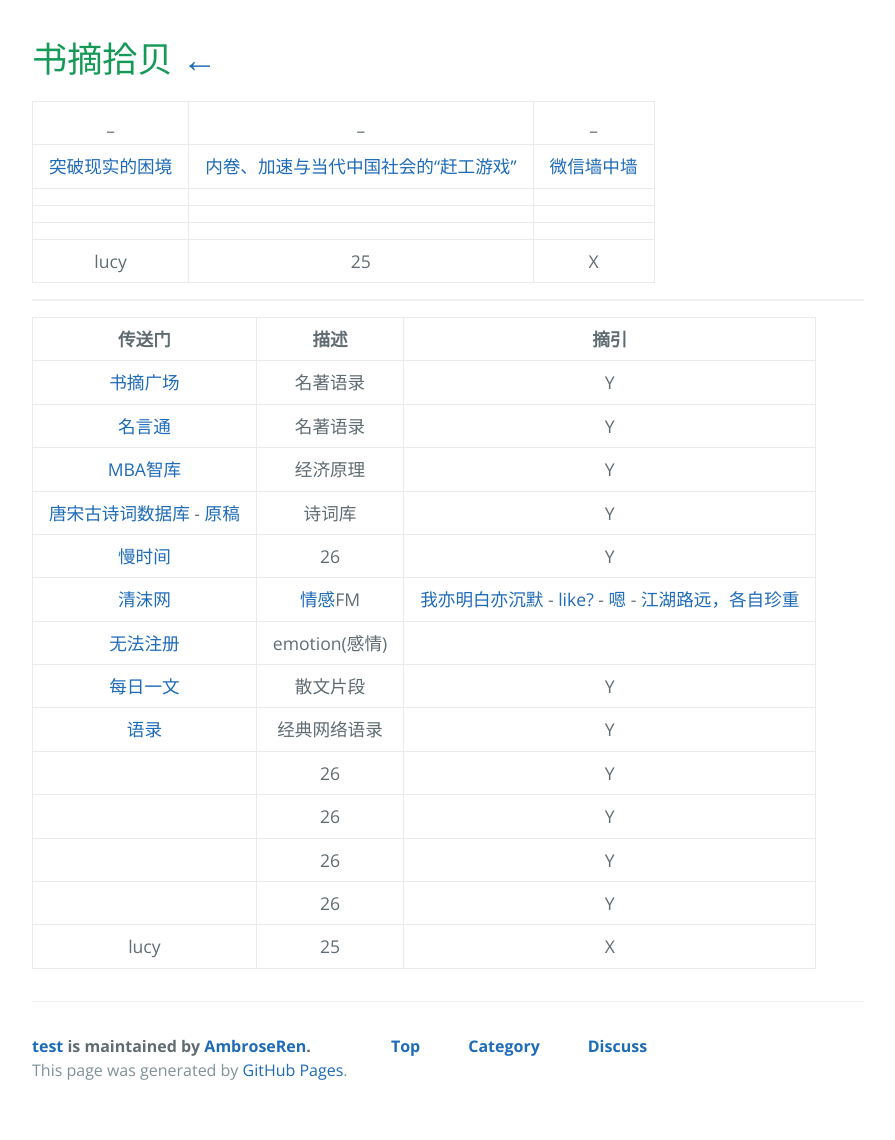
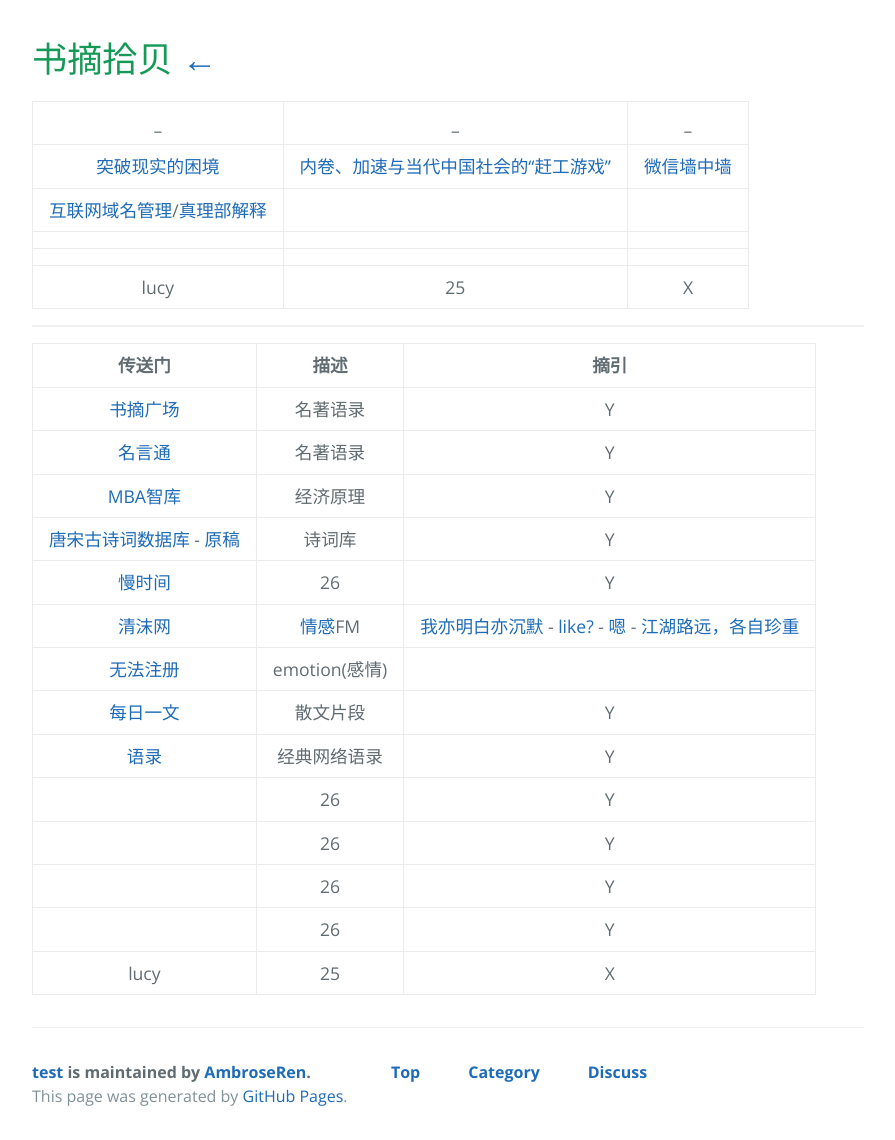
Before and after one commit to AmbroseRen/test, a Jekyll site: the page built from Library/excerpt.md, in a window 1280 px wide. Shown: the whole page, without its empty margins (192-1087 px from the left). Built offline with Jekyll 4.4.1, drawn with Linux system fonts in a browser that asks for light colours; our own code applies the rules of GitHub Pages for plain Markdown files; the repository's description, which GitHub fills in, is left out; before the commit the page ends 1114 px from its top, so only the background shows below that.

Commit message:
Update excerpt.md

```diff
--- a/Library/excerpt.md
+++ b/Library/excerpt.md
@@ -3,7 +3,7 @@
 | _ | _ | _ |
 |:---:|:---:|:---:|
 | [突破现实的困境](http://reader.epubee.com/books/mobile/80/800e5427f8167a4563c9b79dd66ad96b/text00011.html) | [内卷、加速与当代中国社会的“赶工游戏”](https://jingine.com/9309) | [微信墙中墙](https://www.darmau.com/inside-wechat-wall/) |
-| []() | []() | []() |
+| [互联网域名管理](https://dmesg.app/domain-lucky-too-lucky.html)/[真理部解释](https://www.zhihu.com/question/41864611) | []() | []() |
 | []() | []() | []() |
 | []() | []() | []() |
 | lucy | 25 | X |
```
